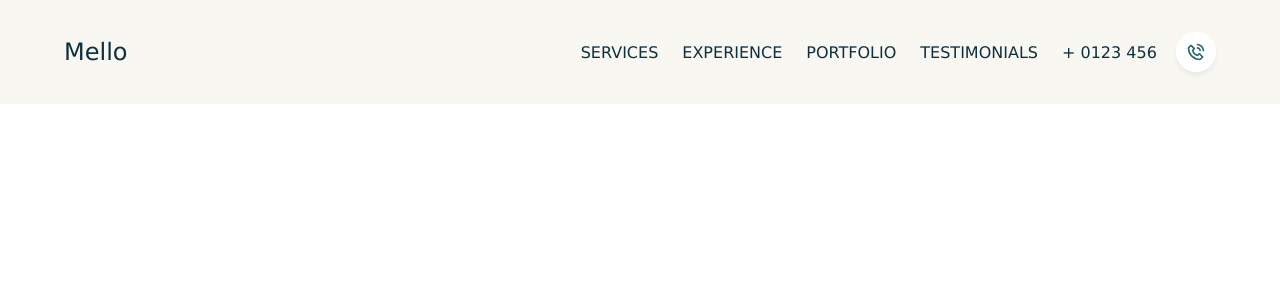
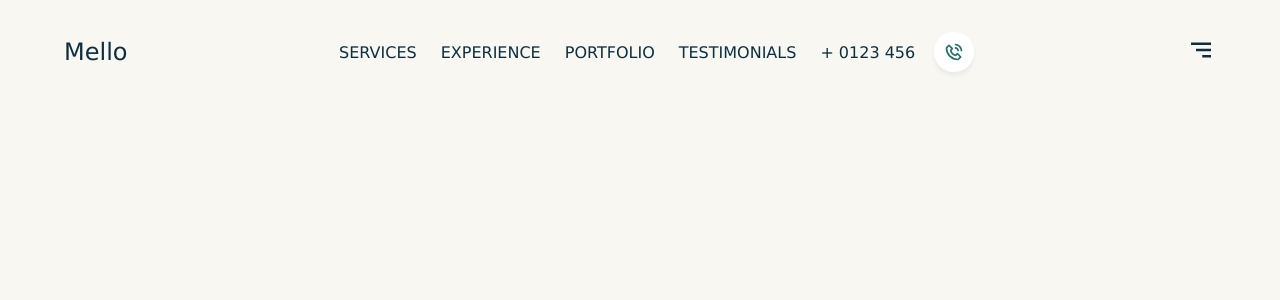
Before and after one commit to Makima00/Portfolio, a React (Vite) app: page / in a window 1280 px wide. Shown: the top 300 px of the page. Built offline with nearby package versions, Linux system fonts and the light colour scheme.

Commit message:
Création de la barre de navigation

```diff
--- a/src/components/Header/Header.jsx
+++ b/src/components/Header/Header.jsx
@@ -1,24 +1,35 @@
-import React from 'react';
+import React, { useState } from 'react';
 import  css from './Header.module.scss';
-import { BiPhoneCall } from 'react-icons/bi';
+import { BiMenuAltRight, BiPhoneCall } from 'react-icons/bi';
 import { motion } from 'framer-motion';
-import { headerVariants } from '../../utils/motion';
+import { headerVariants,getMenuStyles } from '../../utils/motion';
+import useHeaderShadow from '../../hooks/useHeaderShadow';
+
 
 const Header = () => {
+  const [menuOpened, setMenuOpened] = useState(false);
+  const headerShadow = useHeaderShadow();
+
+
   return (
     <motion.div
     initial="hidden"
     whileInView="show"
     variants={headerVariants}
     viewport={{once: false,amount: 0.25}}
-    className={`paddings ${css.wrapper}`}>
+    className={`paddings ${css.wrapper}`}
+    style={{boxShadow: headerShadow}}
+
+    >
 
         <div className={`flexCenter innerWidth ${css.container}`}>
           <div className={`${css.name}`}>
             Mello
           </div>
 
-          <ul className={`flexCenter ${css.menu}`}>
+          <ul
+          style={getMenuStyles(menuOpened)}
+          className={`flexCenter ${css.menu}`}>
             <li><a href="">Services</a></li>
             <li><a href="">Experience</a></li>
             <li><a href="">Portfolio</a></li>
@@ -28,6 +39,15 @@
               <BiPhoneCall size="40px"/>
             </li>
           </ul>
+
+          {/* for medium and small screen */}
+          <div
+          onClick={()=>setMenuOpened((prev)=>!prev)}
+          className={css.menuIcon}
+          >
+            <BiMenuAltRight size={30}/>
+          </div>
+
         </div>
     </motion.div>
   )
--- a/src/components/Header/Header.module.scss
+++ b/src/components/Header/Header.module.scss
@@ -22,6 +22,28 @@
     }
 
     .menu{
+        @media (max-width: $sm),(max-width: $md) {
+            position: absolute;
+            list-style: none;
+            gap: 2rem;
+            font-weight: 500;
+            flex-direction: column;
+            right:0;
+            top:3rem;
+            width: 75%;
+            min-height: 15rem;
+            background: white;
+            padding: 2rem;
+            display: flex;
+            border-radius: 0.7rem;
+            transition: all 300ms ease;
+            align-items: flex-start;
+            justify-content: flex-end;
+            box-shadow: 0px 4px 4px rgba(0,0,0,0.05);
+
+
+        }
+
         text-transform: uppercase;
         font-size: 1rem;
         list-style: none;
--- a/src/styles/app.module.scss
+++ b/src/styles/app.module.scss
@@ -4,4 +4,5 @@
     overflow-x: clip;
     position: relative;
     color: $primary;
+    height: 200vh;
 }
--- a/src/utils/motion.js
+++ b/src/utils/motion.js
@@ -147,7 +147,6 @@
 
 export const getMenuStyles = (menuOpened) => {
   if (document.documentElement.clientWidth <= 640) {
-    console.log("outside of sidebar reached")
     return { right: !menuOpened && "-100%" };
   }
 };
```
